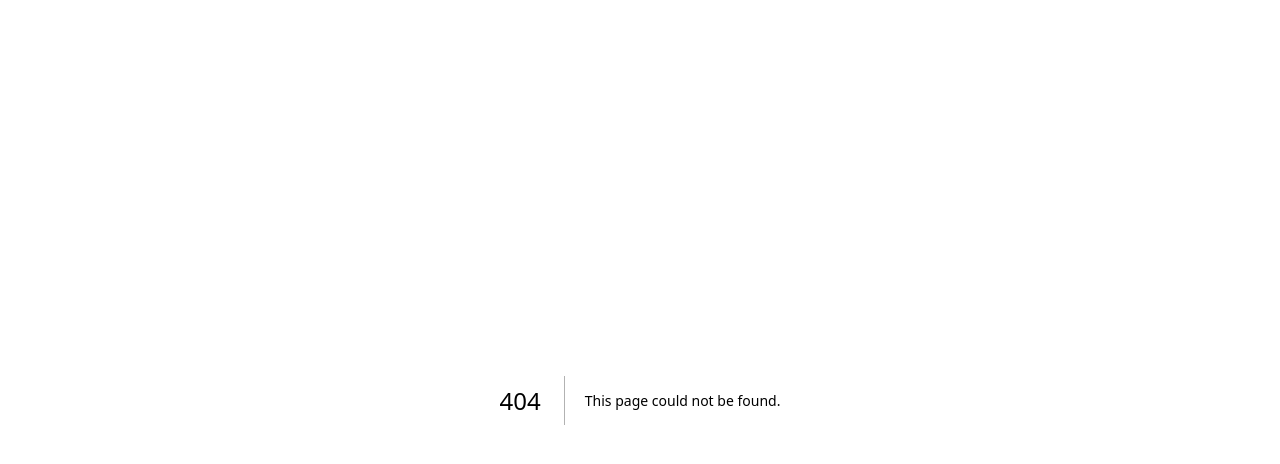
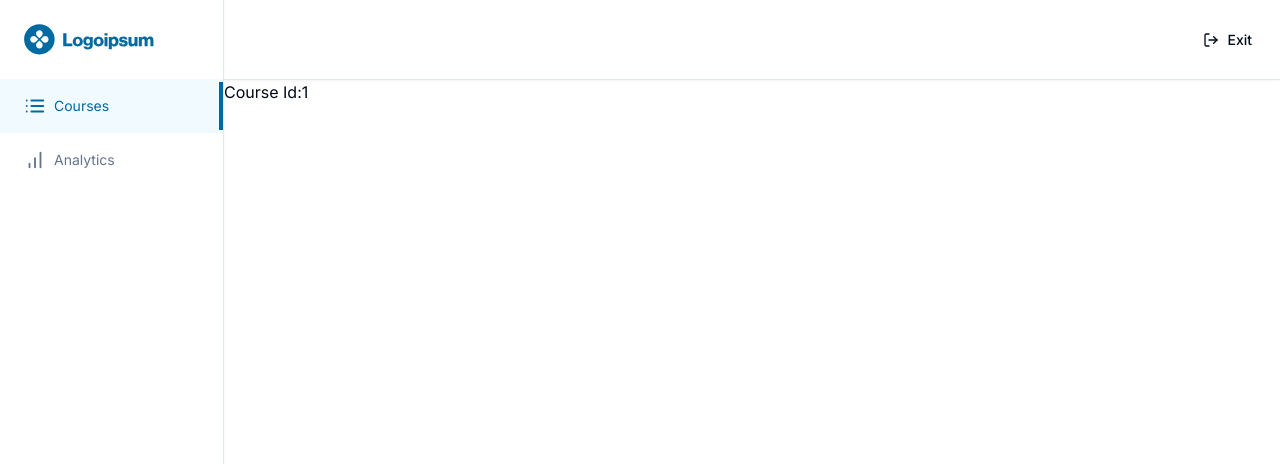
Before and after one commit to almondkiruthu/lms-v2, a Next.js app: page /teacher/courses/1 in a window 1280 px wide. Before the commit this address had no page. Shown: the top 464 px of the page. Built offline with nearby package versions, Linux system fonts and the light colour scheme.

Commit message:
I created a course id dynamic route

```diff
--- /dev/null
+++ b/app/(dashboard)/(routes)/teacher/courses/[courseId]/page.tsx
@@ -0,0 +1,11 @@
+const CourseIdPage = ({
+  params,
+}: {
+  params: {
+    courseId: string;
+  };
+}) => {
+  return <div>Course Id:{params.courseId}</div>;
+};
+
+export default CourseIdPage;
```
